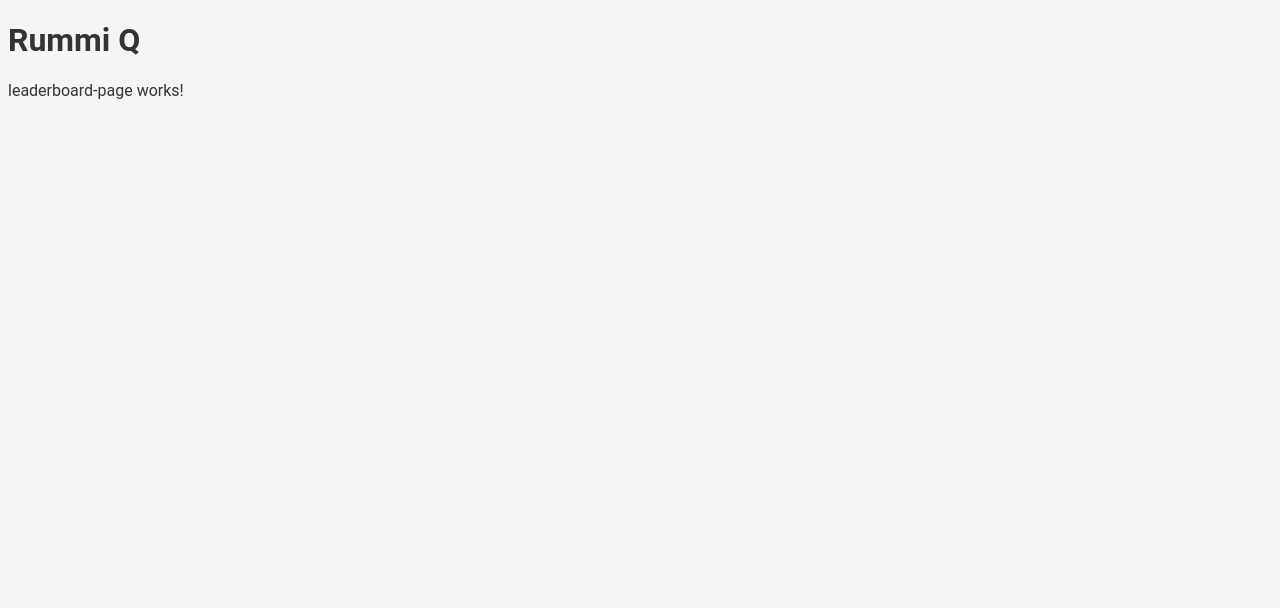
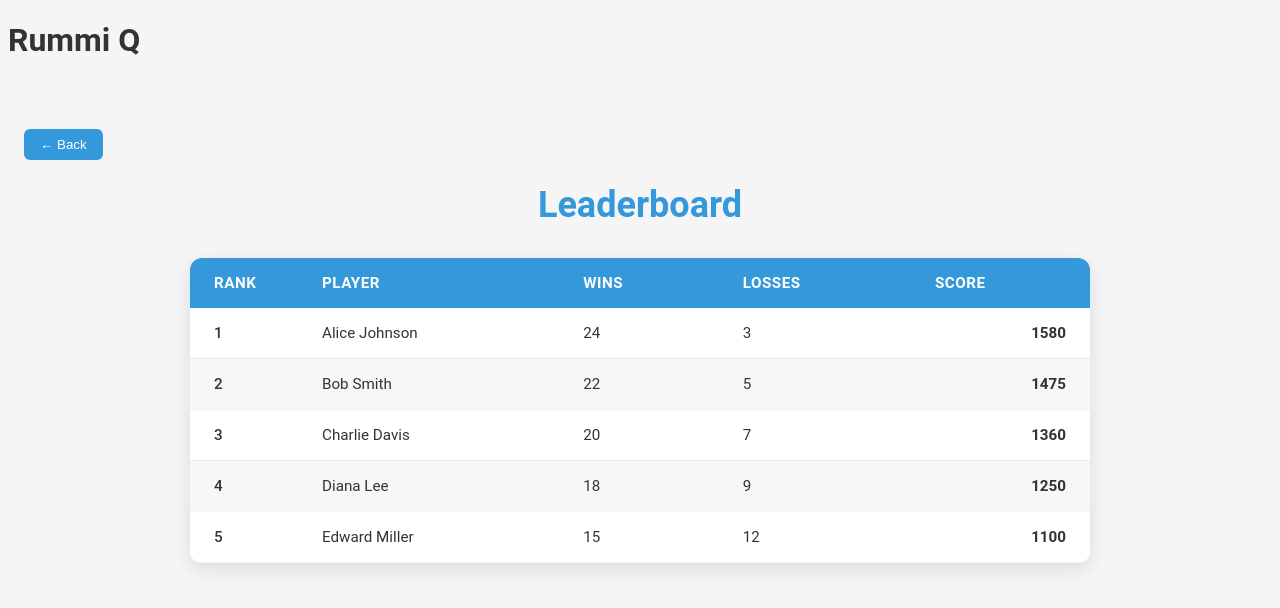
Before and after one commit to HuskySlava/ng-rummi-q-client, an Angular app: page /leaderboard in a window 1280 px wide. Shown: the top 608 px of the page. Built offline with nearby package versions, Linux system fonts and the light colour scheme.

Commit message:
Leaderboard page mock

```diff
--- a/src/app/pages/leaderboard-page/leaderboard-page.css
+++ b/src/app/pages/leaderboard-page/leaderboard-page.css
@@ -0,0 +1,94 @@
+.leaderboard-page {
+	background-color: var(--color-bg);
+	color: var(--color-text);
+	min-height: 100vh;
+	padding: 3rem 1rem 2rem 1rem;
+	display: flex;
+	flex-direction: column;
+	align-items: center;
+	font-family: inherit;
+}
+
+.button.back {
+	align-self: flex-start;
+}
+
+.leaderboard-title {
+	font-size: 2.25rem;
+	margin-bottom: 2rem;
+	color: var(--color-primary);
+	font-weight: 600;
+}
+
+.leaderboard-card {
+	background-color: var(--color-card-bg);
+	width: 100%;
+	max-width: 900px;
+	border-radius: 12px;
+	box-shadow: 0 6px 18px rgba(0, 0, 0, 0.1);
+	overflow-x: auto;
+}
+
+.leaderboard-table {
+	width: 100%;
+	border-collapse: collapse;
+}
+
+.leaderboard-table th,
+.leaderboard-table td {
+	padding: 1rem 1.5rem;
+	text-align: left;
+	font-size: 0.95rem;
+}
+
+.leaderboard-table th {
+	background-color: var(--color-primary);
+	color: var(--color-text-btn);
+	font-weight: 600;
+	text-transform: uppercase;
+	letter-spacing: 0.5px;
+}
+
+.leaderboard-table tbody tr {
+	background-color: var(--color-card-bg);
+	transition: background-color 0.2s, transform 0.2s;
+	border-bottom: 1px solid rgba(0,0,0,0.05);
+}
+
+.leaderboard-table tbody tr:hover {
+	background-color: rgba(52, 152, 219, 0.1); /* light primary shade hover */
+	transform: translateY(-1px);
+}
+
+.leaderboard-table td:first-child {
+	font-weight: 500;
+	width: 60px;
+}
+
+.leaderboard-table td:last-child {
+	font-weight: 600;
+	text-align: right;
+}
+
+/* Zebra stripes for readability */
+.leaderboard-table tbody tr:nth-child(even) {
+	background-color: rgba(0, 0, 0, 0.03);
+}
+
+/* Responsive adjustments */
+@media (max-width: 600px) {
+	.leaderboard-table th,
+	.leaderboard-table td {
+		padding: 0.6rem 1rem;
+		font-size: 0.85rem;
+	}
+
+	.leaderboard-title {
+		font-size: 1.75rem;
+	}
+
+	.button.back {
+		font-size: 0.85rem;
+		padding: 0.4rem 0.8rem;
+	}
+}
--- a/src/app/pages/leaderboard-page/leaderboard-page.html
+++ b/src/app/pages/leaderboard-page/leaderboard-page.html
@@ -1 +1,56 @@
-<p>leaderboard-page works!</p>
+<div class="leaderboard-page">
+	<button class="button button-primary back" (click)="back()">← Back</button>
+
+	<h1 class="leaderboard-title">Leaderboard</h1>
+
+	<div class="leaderboard-card">
+		<table class="leaderboard-table">
+			<thead>
+			<tr>
+				<th>Rank</th>
+				<th>Player</th>
+				<th>Wins</th>
+				<th>Losses</th>
+				<th>Score</th>
+			</tr>
+			</thead>
+			<tbody>
+			<tr>
+				<td>1</td>
+				<td>Alice Johnson</td>
+				<td>24</td>
+				<td>3</td>
+				<td>1580</td>
+			</tr>
+			<tr>
+				<td>2</td>
+				<td>Bob Smith</td>
+				<td>22</td>
+				<td>5</td>
+				<td>1475</td>
+			</tr>
+			<tr>
+				<td>3</td>
+				<td>Charlie Davis</td>
+				<td>20</td>
+				<td>7</td>
+				<td>1360</td>
+			</tr>
+			<tr>
+				<td>4</td>
+				<td>Diana Lee</td>
+				<td>18</td>
+				<td>9</td>
+				<td>1250</td>
+			</tr>
+			<tr>
+				<td>5</td>
+				<td>Edward Miller</td>
+				<td>15</td>
+				<td>12</td>
+				<td>1100</td>
+			</tr>
+			</tbody>
+		</table>
+	</div>
+</div>
--- a/src/app/pages/leaderboard-page/leaderboard-page.ts
+++ b/src/app/pages/leaderboard-page/leaderboard-page.ts
@@ -1,11 +1,15 @@
-import { Component } from '@angular/core';
+import {Component, inject} from '@angular/core';
+import {Router} from "@angular/router";
 
 @Component({
   selector: 'app-leaderboard-page',
-  imports: [],
   templateUrl: './leaderboard-page.html',
   styleUrl: './leaderboard-page.css',
 })
 export class LeaderboardPage {
+	private router = inject( Router )
 
+	back() {
+		this.router.navigate([''])
+	}
 }
```
